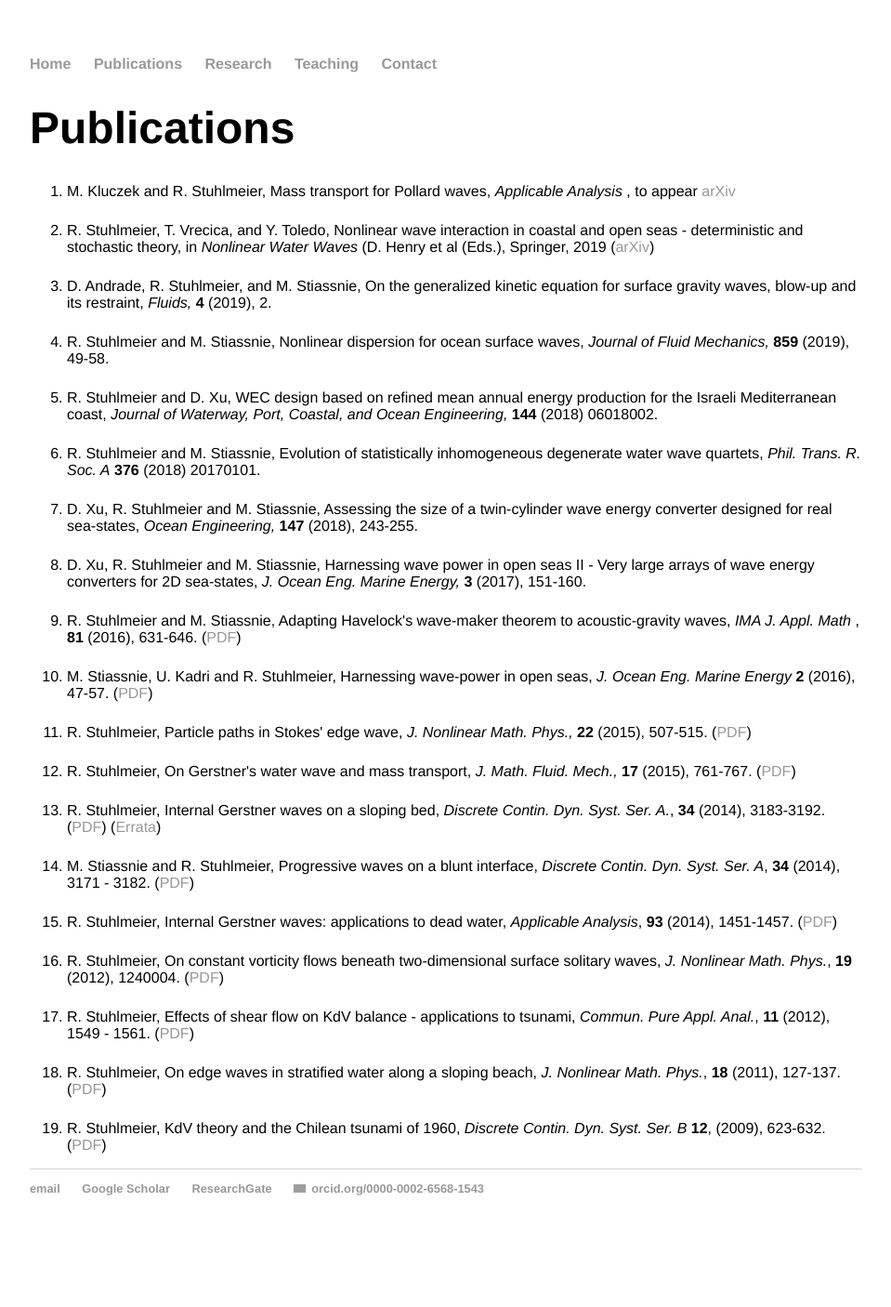
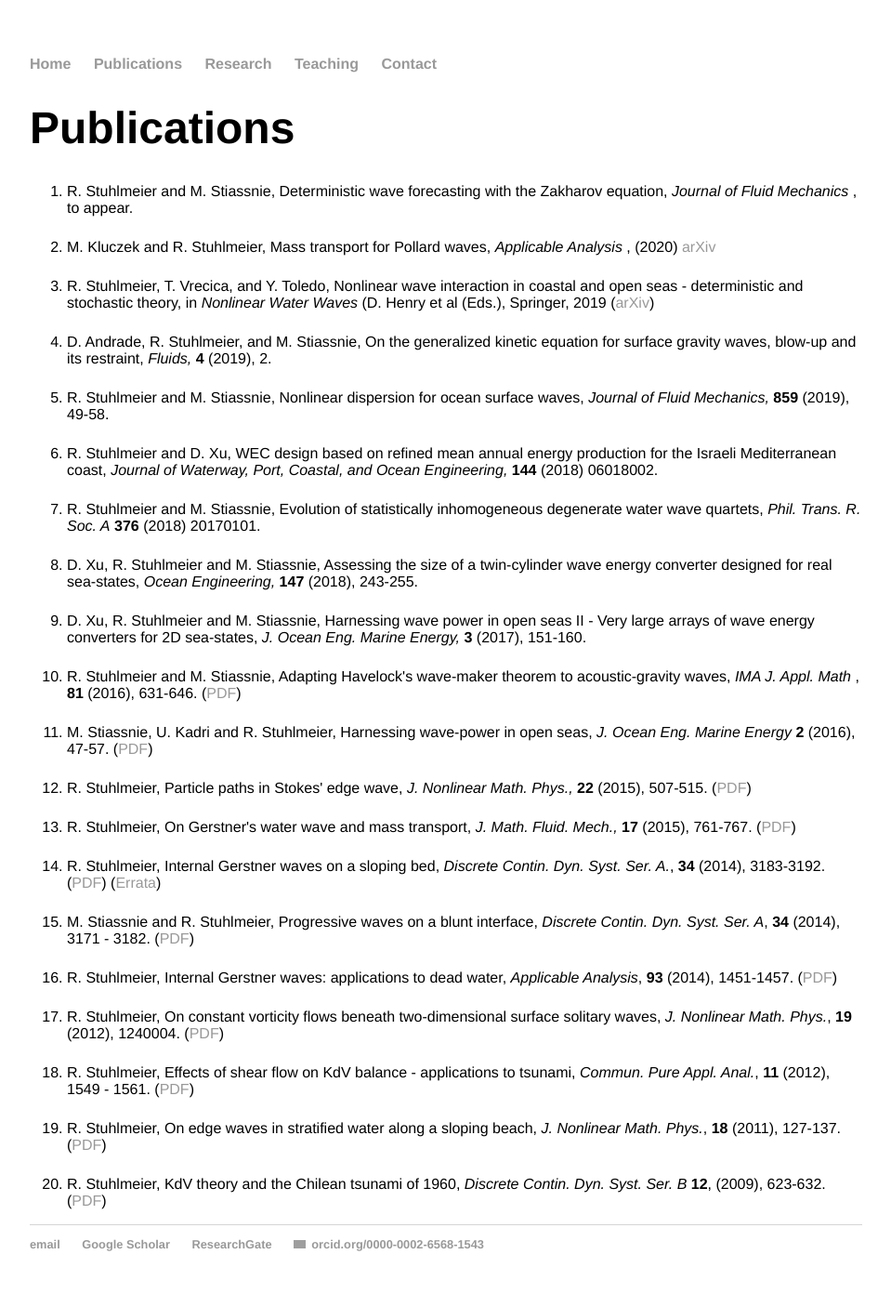
Before and after one commit to rstuhlmeier/rstuhlmeier.github.io, a Jekyll site: the page built from publications/index.html, in a window 1280 px wide. Shown: the whole page at 93% size, without its empty margins (160-1119 px from the left). Built offline with Jekyll 4.4.1, drawn with Linux system fonts in a browser that asks for light colours; before the commit the page ends 1346 px from its top, so only the background shows below that; grey boxes are pictures that could not be loaded.

Commit message:
Added JFM paper on DWF

```diff
--- a/publications/index.html
+++ b/publications/index.html
@@ -6,7 +6,9 @@
 
 <h1>Publications</h1>
 <ol>
-    <li> M. Kluczek and R. Stuhlmeier, Mass transport for Pollard waves, <em> Applicable Analysis </em>, to appear <a href="https://arxiv.org/pdf/1907.01924">arXiv</a> </li>
+  <li> R. Stuhlmeier and M. Stiassnie, Deterministic wave forecasting with the Zakharov equation, <em> Journal of Fluid Mechanics </em>, to appear.</li>
+  <p>
+  <li> M. Kluczek and R. Stuhlmeier, Mass transport for Pollard waves, <em> Applicable Analysis </em>, (2020) <a href="https://arxiv.org/pdf/1907.01924">arXiv</a> </li>
   <p>
   <li> R. Stuhlmeier, T. Vrecica, and Y. Toledo, Nonlinear wave interaction in coastal and open seas - deterministic and stochastic theory, in <em> Nonlinear Water Waves </em> (D. Henry et al (Eds.), Springer, 2019 (<a href="https://arxiv.org/abs/1909.04348">arXiv</a>) </li>
   <p>
```
